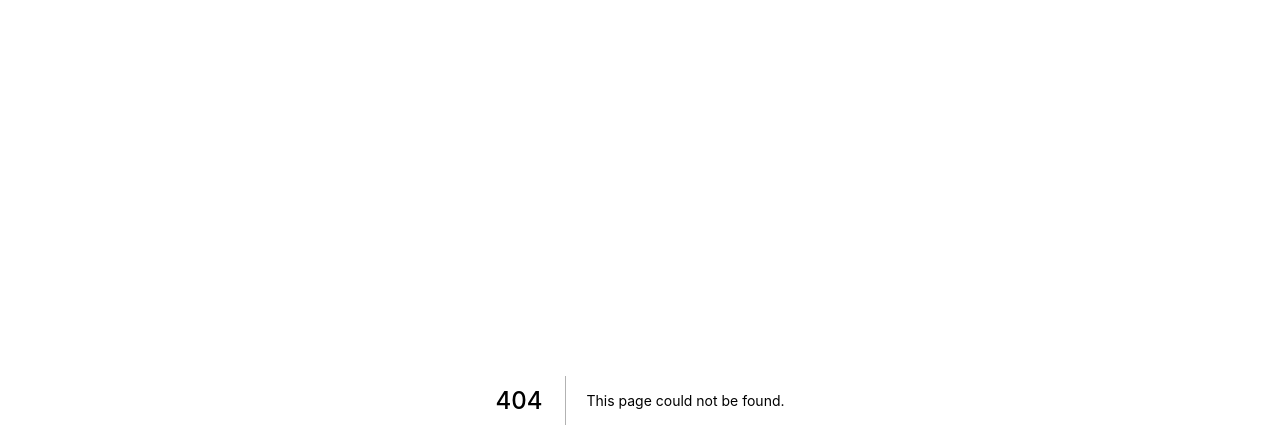
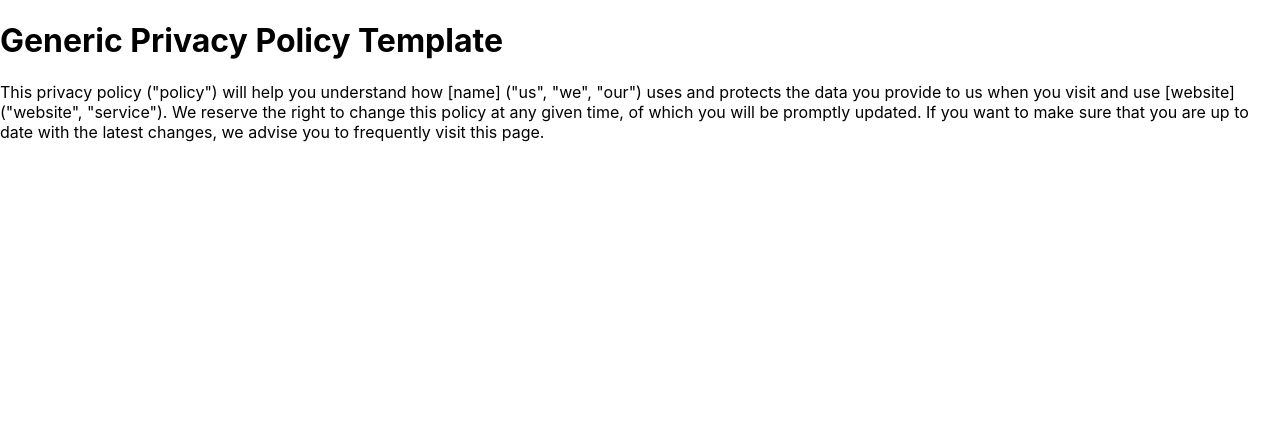
Before and after one commit to skwong-code/next-restaurant, a Next.js app in the folder restaurant-app/: page /privacy in a window 1280 px wide. Before the commit this address had no page. Shown: the top 448 px of the page. Built offline with nearby package versions, Linux system fonts and the light colour scheme.

Commit message:
added files
privacy and contact

```diff
--- /dev/null
+++ b/restaurant-app/pages/privacy.js
@@ -0,0 +1,44 @@
+import Head from 'next/head'
+
+export default function Home() {
+  return (
+    <div className="container">
+      <Head>
+        <title>Privacy Page</title>
+        <link rel="icon" href="/favicon.ico" />
+      </Head>
+
+      <main>
+        <h1 className="title">
+        Generic Privacy Policy Template
+        </h1>
+        <p className="description"></p>
+
+This privacy policy ("policy") will help you understand how [name] ("us", "we", "our") uses and protects the data you provide to us when you visit and use [website] ("website", "service").
+We reserve the right to change this policy at any given time, of which you will be promptly updated. If you want to make sure that you are up to date with the latest changes, we advise you to frequently visit this page.
+
+      </main>
+
+      <footer>
+
+      </footer>
+
+
+
+      <style jsx global>{`
+        html,
+        body {
+          padding: 0;
+          margin: 0;
+          font-family: -apple-system, BlinkMacSystemFont, Segoe UI, Roboto,
+            Oxygen, Ubuntu, Cantarell, Fira Sans, Droid Sans, Helvetica Neue,
+            sans-serif;
+        }
+
+        * {
+          box-sizing: border-box;
+        }
+      `}</style>
+    </div>
+  )
+}
```
Also changed, not shown: restaurant-app/pages/contact.js (added, +11 -0 lines).
